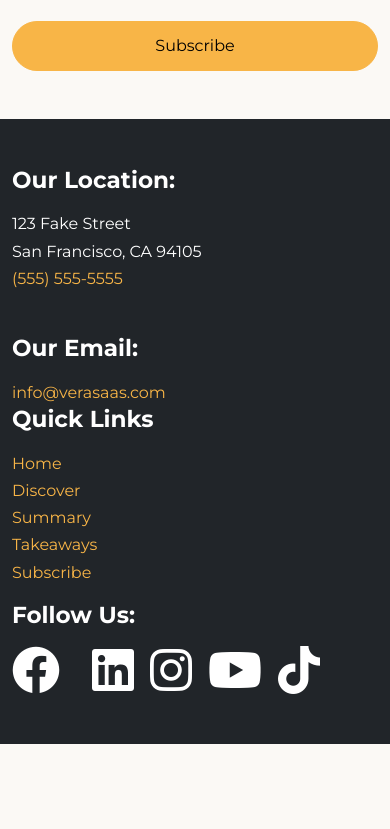
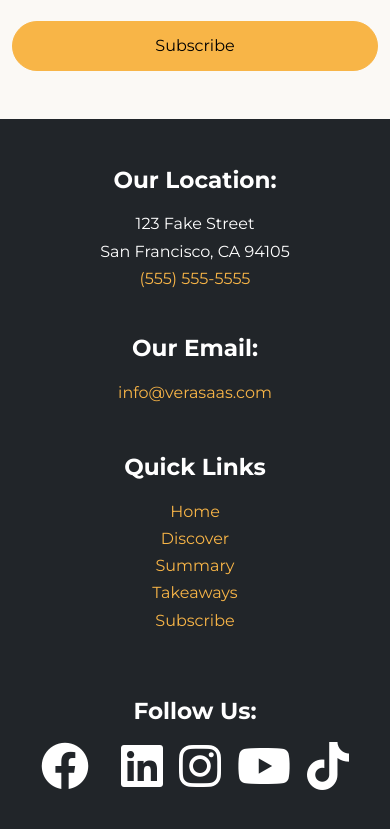
Before and after one commit to alphageekdom/bootstrap-projects, a website: page vera-software-solutions/index.html in a window 390 px wide. Shown: the part 9672-10501 px from the top of the page. Before the commit the page ends 10416 px from the top, so only its background shows below. Drawn offline with Linux system fonts and the light colour scheme.

Commit message:
responsive design

```diff
--- a/vera-software-solutions/index.html
+++ b/vera-software-solutions/index.html
@@ -508,7 +508,7 @@
         <footer class="footer mt-4 text-bg-dark py-5">
             <div class="container">
                 <div class="row">
-                    <div class="col-md-4">
+                    <div class="col-md-4 mb-5">
                         <h3>Our Location:</h3>
                         <p>123 Fake Street <br>
                             San Francisco, CA 94105
@@ -519,7 +519,7 @@
                         <h3>Our Email:</h3>
                         <a href="mailto:">info@verasaas.com</a>
                     </div>
-                    <div class="col-md-4">
+                    <div class="col-md-4 mb-5">
                         <h3>Quick Links</h3>
                         <ul class="list-unstyled">
                             <li><a href="#home">Home</a></li>
@@ -530,8 +530,9 @@
                         </ul>
                     </div>
                     <div class="col-md-4">
-                        <h3>Follow Us:</h3>
+                        <h3 class="mb-3">Follow Us:</h3>
                         <div class="d-flex gap-3 socials">
+
                             <a href="#"><i class="fa-brands fa-facebook fa-3x text-white"></i></a>
                             <a href="#"><i class="fa-brands fa-x-twitter fa-3x text-white"></i></a>
                             <a href="#"><i class="fa-brands fa-linkedin fa-3x text-white"></i></a>
--- a/vera-software-solutions/scss/_styles.scss
+++ b/vera-software-solutions/scss/_styles.scss
@@ -9,7 +9,7 @@
 }
 
 .header .slide {
-  width: 90%;
+  width: 70%;
   margin: 0 auto;
 }
 
@@ -45,6 +45,16 @@
     min-height: 800px !important;
   }
 
+  .header .slide {
+    width: 90%;
+    margin: 0 auto;
+  }
+
+  .header .text-container {
+    width: 100% !important;
+    font-size: 16px;
+  }
+
   .register h2 {
     text-align: center;
   }
@@ -57,4 +67,16 @@
     margin-top: 0 !important;
     width: 90% !important;
   }
+
+  .footer {
+    display: flex;
+    justify-content: center;
+    align-items: center;
+    text-align: center;
+    align-content: center;
+  }
+
+  .footer .socials {
+    justify-content: center;
+  }
 }
```
Also changed, not shown: vera-software-solutions/css/main.css.
